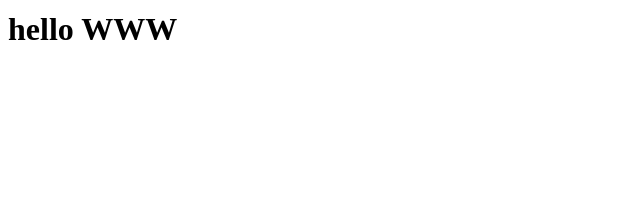
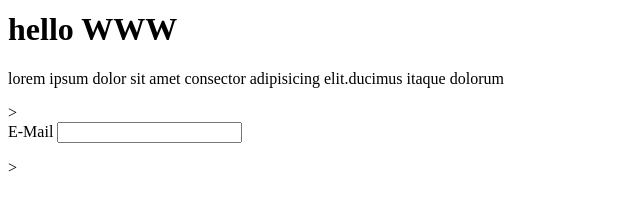
Before and after one commit to JARVINBAI26/e1t1-git-demo, a plain HTML site: page index.html in a window 1280 px wide. Shown: the part 268-478 px from the top of the page, without its empty margins (0-640 px from the left). Drawn offline with Linux system fonts and the light colour scheme.

Commit message:
Form added

```diff
--- a/index.html
+++ b/index.html
@@ -4,7 +4,11 @@
         <body>
             <img src="pngimg/off.png" height="250px" width="150px">
             <h1>hello WWW</h1>
-
+            <p>lorem ipsum dolor sit amet consector adipisicing elit.ducimus itaque dolorum</p>>
+            <form action="">
+                <label for="">E-Mail</label>
+                <input type="text">
+                </form>>
 
             <script>
                 var img=document.querySelector('img');
```
